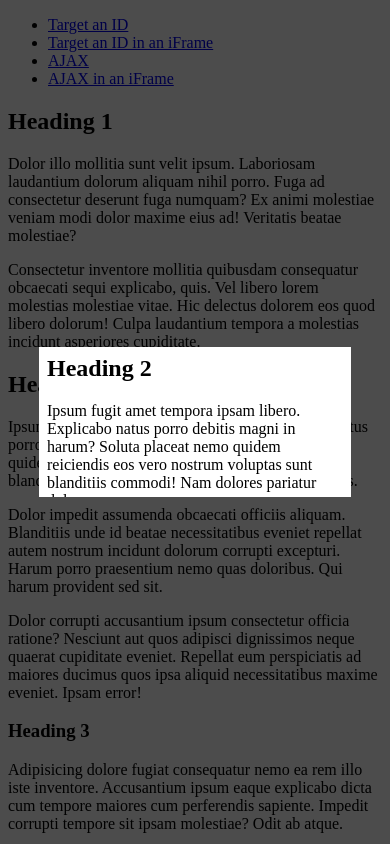
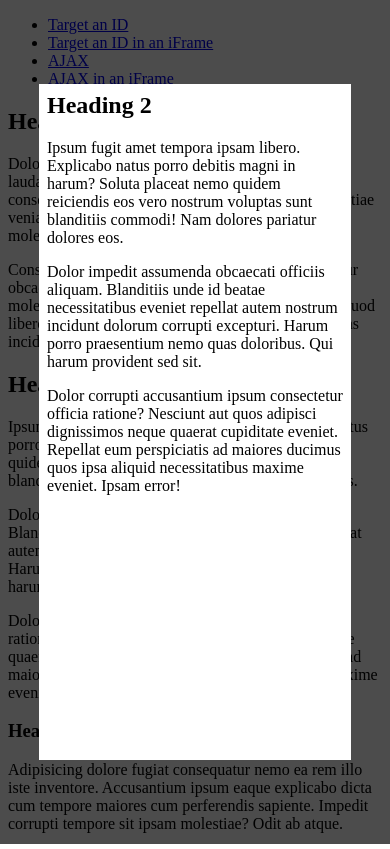
Before and after one commit to chaucerbao/simply.js-v1, a plain HTML site: page index.html in a window 390 px wide. Both pictures are taken after a click on the link "Target an ID in an iFrame". Drawn offline with Linux system fonts and the light colour scheme.

Commit message:
Use a more responsive solution for centering the modal

```diff
--- a/src/css/modal.css
+++ b/src/css/modal.css
@@ -6,7 +6,7 @@ body.no-scroll {
   background-color: rgba(0, 0, 0, .7);
   opacity: 0;
   position: absolute; left: 0; top: 0; z-index: -1;
-  transition: opacity .1s;
+  transition: opacity .2s;
   width: 100%; height: 100%;
 }
 #modal-overlay.is-active {
@@ -16,10 +16,11 @@ body.no-scroll {
 
 #modal-content {
   background-color: white;
+  margin: auto;
+  max-width: 80%; max-height: 80%;
   overflow: scroll;
-  position: absolute; left: 10%; top: 10%; z-index: -1;
+  position: fixed; left: 0; top: 0; right: 0; bottom: 0; z-index: -1;
   visibility: hidden;
-  width: 80%; max-height: 80%;
 }
 #modal-content.is-active {
   visibility: visible;
--- a/src/js/modal.js
+++ b/src/js/modal.js
@@ -1,4 +1,4 @@
-(function(d, w) {
+;(function(w, d) {
   'use strict';
 
   var body = d.body,
@@ -6,13 +6,7 @@
     content,
     request = new XMLHttpRequest();
 
-  /* Set up the overlay */
-  overlay.id = 'modal-overlay';
-  overlay.addEventListener('click', function() {
-    modal.close();
-  });
-  d.body.appendChild(overlay);
-
+  /* Extend an object */
   var extend = function(out) {
     out = out || {};
 
@@ -29,19 +23,25 @@
     return out;
   };
 
-  w.modal = {
+  /* The modal object */
+  var modal = {
     open: function(target, options) {
       options = extend({
-        iframe: false
+        iframe: false,
+        height: '100%',
+        width: '100%'
       }, options);
 
+      /* Set up the content container */
       content = (options.iframe) ? d.createElement('iframe') : d.createElement('div');
       content.id = 'modal-content';
+      content.style.width = options.width;
+      content.style.height = options.height;
       d.body.appendChild(content);
 
       /* Populate the content */
       if (target.match(/^#/)) {
-        /* An ID */
+        /* From an element ID */
         var t = d.getElementById(target.replace(/^#/, ''));
 
         if (options.iframe) {
@@ -50,35 +50,26 @@
           content.innerHTML = t.innerHTML;
         }
       } else {
-        /* A URL */
+        /* From a URL */
         if (options.iframe) {
           content.src = target;
         } else {
-          /* AJAX */
+          /* Get the content through AJAX */
           request.open('GET', target, true);
           request.onload = function() {
             if (request.status >= 200 && request.status < 400) {
-              /* Success */
               content.innerHTML = request.responseText;
             } else {
-              /* Server returned an error */
               content.innerHTML = 'Unable to reach the content';
             }
-
-            /* Center the content vertically */
-            content.style.top = (w.innerHeight - content.offsetHeight) / 2 + 'px';
           };
           request.onerror = function() {
-            // There was a connection error of some sort
             d.body.removeChild(content);
           };
 
           request.send();
         }
       }
-
-      /* Center the content vertically */
-      content.style.top = (w.innerHeight - content.offsetHeight) / 2 + 'px';
 
       /* Make overlay and content visible */
       body.classList.add('no-scroll');
@@ -97,4 +88,14 @@
       d.body.removeChild(content);
     }
   };
-})(document, window);
+
+  /* Set up the overlay */
+  overlay.id = 'modal-overlay';
+  overlay.addEventListener('click', function() {
+    w.modal.close();
+  });
+  d.body.appendChild(overlay);
+
+  /* Reveal the modal to global space */
+  w.modal = modal;
+})(window, document);
```
Also changed, not shown: README.md.
